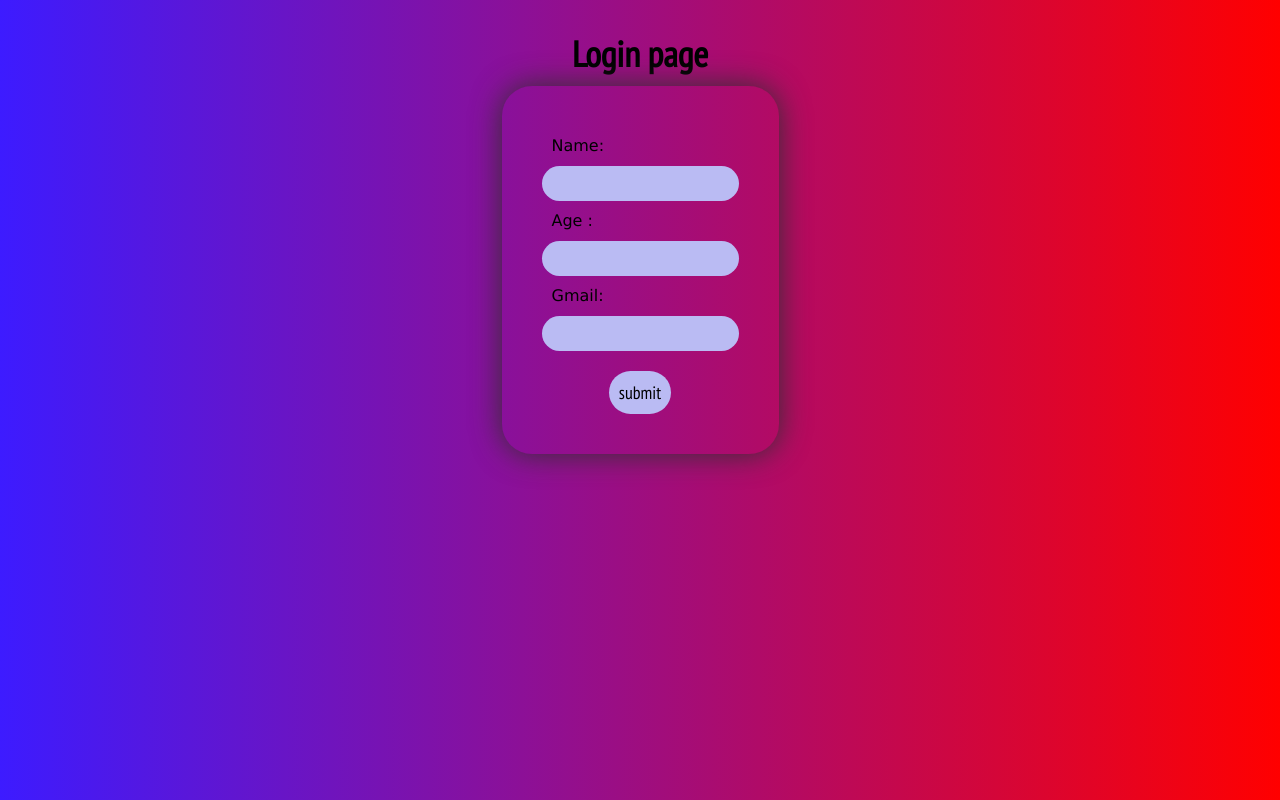
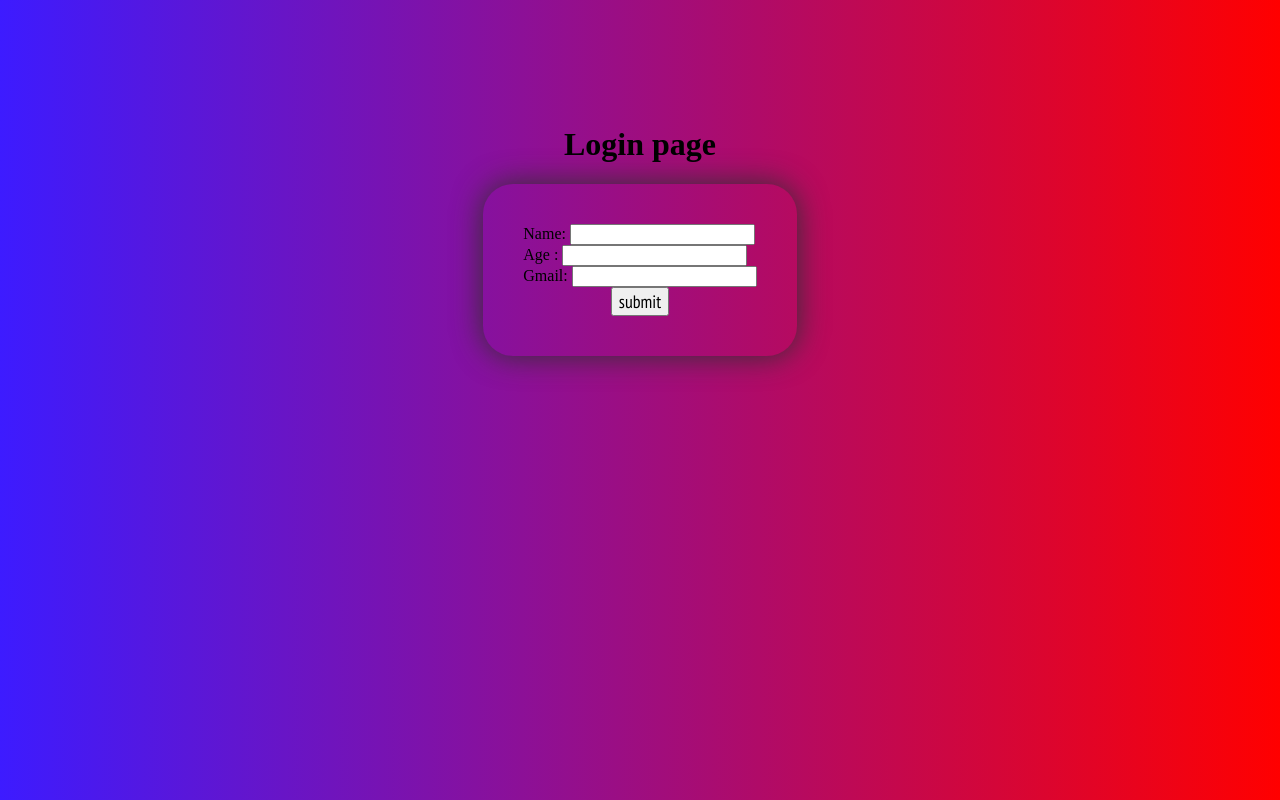
Before and after one commit to abdo2228/login-page, a plain HTML site: page index.html in a window 1280 px wide. Drawn offline with nearby package versions, Linux system fonts and the light colour scheme.

Commit message:
Add files via upload

```diff
--- a/style.css
+++ b/style.css
@@ -7,30 +7,11 @@ body{
     height: 400px;
 
 }
-input,button{
-
-    top: 20px;
-    border: none;
-    margin-top: 20px;
-    padding: 10px 10px;
-    border-radius:  99999px; ;
-    border: none;
-    background-color:rgb(186, 187, 243) ;
-    transition:all 1.02s
 
 
 
-     }
-     button:hover{
-        transform: scale(1.03);
-        background-color: rgb(22, 192, 214);
-        box-shadow: 0 0 25px rgb(40, 168, 204);
-     }
-input:hover{
-        transform: scale(1.03);
-        background-color: rgb(22, 192, 214);
-        box-shadow: 0 0 25px rgb(40, 168, 204);
-    }
+
+
     body{
         top: 100px;
         margin: 30px;
@@ -39,41 +20,21 @@ input:hover{
 
 
     }
-
-    label{
-        font-family: 'Lucida Sans', 'Lucida Sans Regular', 'Lucida Grande', 'Lucida Sans Unicode', Geneva, Verdana, sans-serif;
-       display: block;
-       margin: 10px;
-       height: 0px; ;
-       width: 60px; ;
-    }
-    .material-icons {
-          color: #f00;
-          font-size: 27px;
-}
-span{
+   span{
     color: rgb(5, 252, 17);
 }
-
-#login{
-    font-family: PT Sans Narrow;
-    font-size: large;
-    margin: 0%;
-    height: 80px;
-}
-form{
+  form{
     padding: 40px;
     border-radius: 30px;
     box-shadow: 0 0 30px rgb(49, 48, 48);
-
 }
 
-a{
+   a{
     color: black;
     text-decoration: none;
     font-family: PT Sans Narrow;
     font-size: large;
 }
-a:hover{
-    color: aliceblue;
+h1{
+    font-family: Jost;
 }
```
Also changed, not shown: tank you.html (added, +19 -0 lines).
